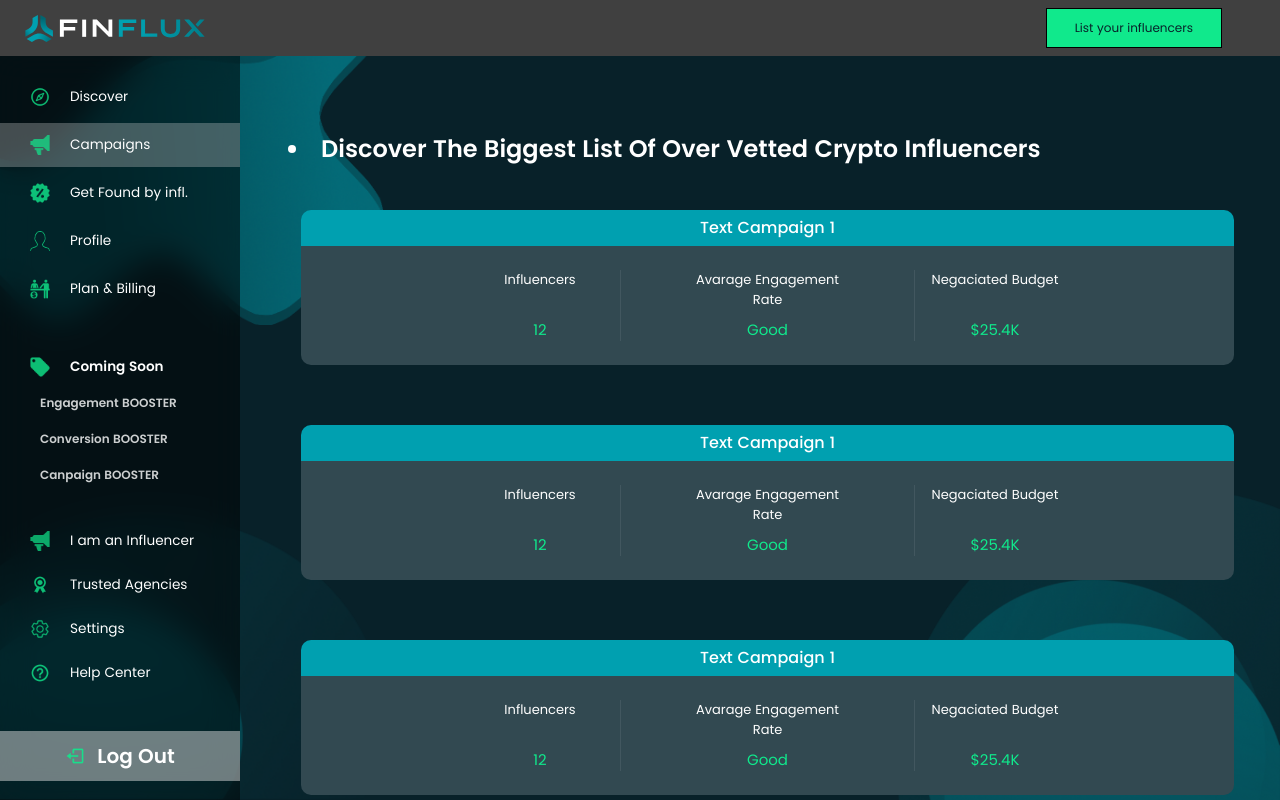
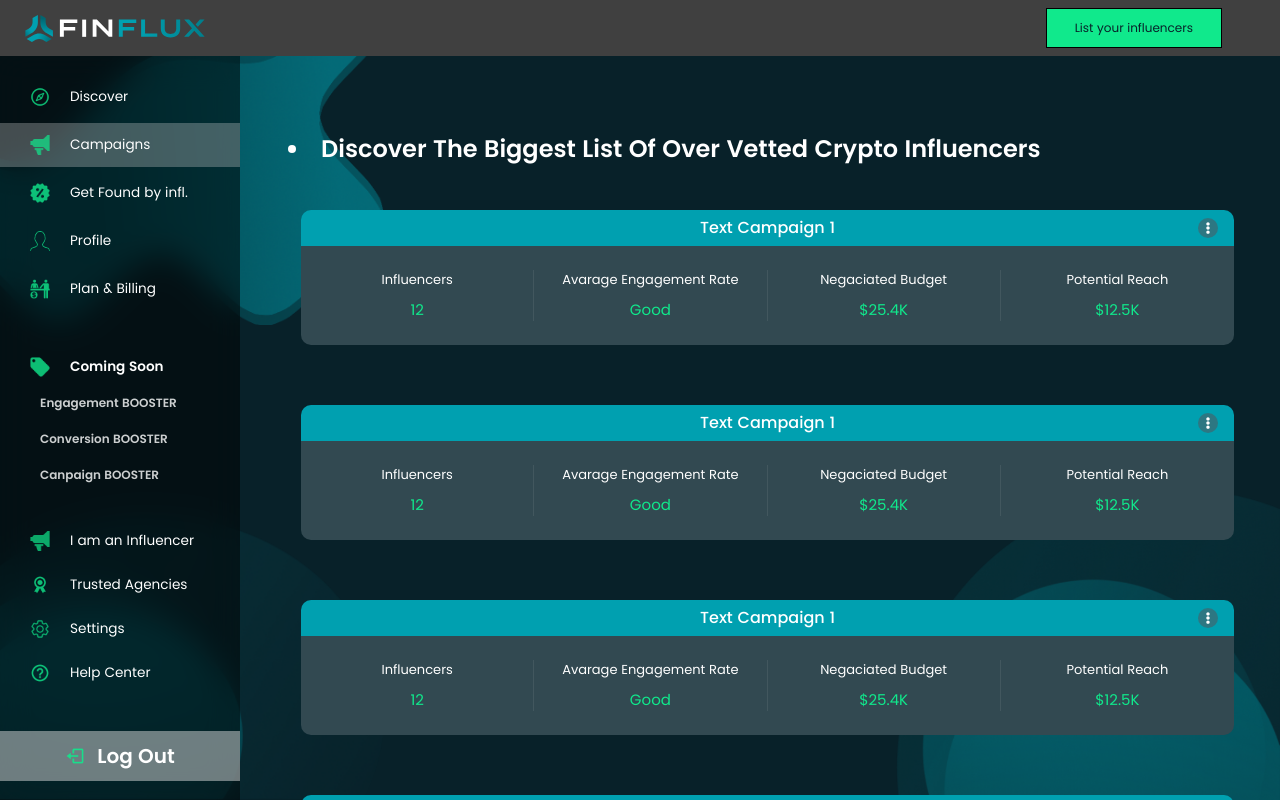
Before and after one commit to devlancer412/influx-frontend, a Next.js app: page /campaign in a window 1280 px wide. Built offline with nearby package versions, Linux system fonts and the light colour scheme.

Commit message:
campaign card changed

```diff
--- a/components/pages/campaign/CampaignCard.tsx
+++ b/components/pages/campaign/CampaignCard.tsx
@@ -8,6 +8,7 @@ const CampaignCard: React.FC<Campaign> = ({
   influencers,
   averageEngagementRate,
   budget,
+  potentialReach,
 }) => {
   return (
     <Link href={`/campaign/${id}`}>
@@ -16,31 +17,44 @@ const CampaignCard: React.FC<Campaign> = ({
           <h3 className='w-full bg-[#00A0B0] py-[6px] text-[16px] leading-[24px] text-white capitalize font-medium text-center md:rounded-t-[10px]'>
             {name}
           </h3>
+          <div className='absolute w-5 h-5 bg-[#41666FB2] rounded-full flex justify-center items-center right-4 top-1/2 -translate-y-1/2'>
+            <FaEllipsisV size={12} color='white' />
           </div>
-        <div className='w-full py-[42px] md:py-[24px] flex flex-col md:flex-row justify-center items-center md:items-stretch bg-[#243034] md:bg-[#324951] md:rounded-b-[10px]'>
-          <div className='flex flex-col justify-between w-[160px] text-center'>
+        </div>
+        <div className='w-full bg-[#243034] md:bg-[#324951] md:rounded-b-[10px] flex flex-col items-center'>
+          <div className='w-full max-w-[980px] py-[42px] md:py-[24px] grid grid-cols-1 lg:grid-cols-4 justify-center items-center md:items-stretch'>
+            <div className='flex flex-col justify-between text-center border-b lg:border-b-0 lg:border-r border-[#FFFFFF14]'>
               <h5 className='text-[13px] leading-[20px] text-white'>
                 Influencers
               </h5>
-            <h5 className='text-[15px] leading-[22px] text-[#10E98C] py-[14px] md:py-0'>
+              <h5 className='text-[15px] leading-[22px] text-[#10E98C] py-[14px] lg:py-0'>
                 {influencers}
               </h5>
             </div>
-          <div className='flex flex-col justify-between w-[90%] md:w-[295px] text-center px-[70px] border-y md:border-y-0 md:border-x border-[#FFFFFF14] pt-[60px] md:pt-0'>
+            <div className='flex flex-col justify-between text-center border-b lg:border-b-0 lg:border-r border-[#FFFFFF14] pt-[60px] lg:pt-0'>
               <h5 className='text-[13px] leading-[20px] text-white mb-[9px]'>
                 Avarage Engagement Rate
               </h5>
-            <h5 className='text-[15px] leading-[22px] text-[#10E98C] py-[14px] md:py-0'>
+              <h5 className='text-[15px] leading-[22px] text-[#10E98C] py-[14px] lg:py-0'>
                 {averageEngagementRate}
               </h5>
             </div>
-          <div className='flex flex-col justify-between w-[160px] text-center pt-[48px] md:pt-0'>
+            <div className='flex flex-col justify-between text-center border-b lg:border-b-0 lg:border-r border-[#FFFFFF14] pt-[48px] lg:pt-0'>
               <h5 className='text-[13px] leading-[20px] text-white'>
                 Negaciated Budget
               </h5>
-            <h5 className='text-[15px] leading-[22px] text-[#10E98C] py-[14px] md:py-0'>
+              <h5 className='text-[15px] leading-[22px] text-[#10E98C] py-[14px] lg:py-0'>
                 ${budget}K
               </h5>
+            </div>
+            <div className='flex flex-col justify-between text-center pt-[48px] lg:pt-0'>
+              <h5 className='text-[13px] leading-[20px] text-white'>
+                Potential Reach
+              </h5>
+              <h5 className='text-[15px] leading-[22px] text-[#10E98C] py-[14px] lg:py-0'>
+                ${potentialReach}K
+              </h5>
+            </div>
           </div>
         </div>
       </div>
--- a/store/slices/campaignSlice.ts
+++ b/store/slices/campaignSlice.ts
@@ -10,6 +10,7 @@ const initialState: CampaignsState = [
     influencers: 12,
     averageEngagementRate: 'Good',
     budget: 25.4,
+    potentialReach: 12.5,
   },
   {
     id: 1,
@@ -17,6 +18,7 @@ const initialState: CampaignsState = [
     influencers: 12,
     averageEngagementRate: 'Good',
     budget: 25.4,
+    potentialReach: 12.5,
   },
   {
     id: 2,
@@ -24,6 +26,7 @@ const initialState: CampaignsState = [
     influencers: 12,
     averageEngagementRate: 'Good',
     budget: 25.4,
+    potentialReach: 12.5,
   },
   {
     id: 3,
@@ -31,6 +34,7 @@ const initialState: CampaignsState = [
     influencers: 12,
     averageEngagementRate: 'Good',
     budget: 25.4,
+    potentialReach: 12.5,
   },
   {
     id: 4,
@@ -38,6 +42,7 @@ const initialState: CampaignsState = [
     influencers: 12,
     averageEngagementRate: 'Good',
     budget: 25.4,
+    potentialReach: 12.5,
   },
   {
     id: 5,
@@ -45,6 +50,7 @@ const initialState: CampaignsState = [
     influencers: 12,
     averageEngagementRate: 'Good',
     budget: 25.4,
+    potentialReach: 12.5,
   },
   {
     id: 6,
@@ -52,6 +58,7 @@ const initialState: CampaignsState = [
     influencers: 12,
     averageEngagementRate: 'Good',
     budget: 25.4,
+    potentialReach: 12.5,
   },
   {
     id: 7,
@@ -59,6 +66,7 @@ const initialState: CampaignsState = [
     influencers: 12,
     averageEngagementRate: 'Good',
     budget: 25.4,
+    potentialReach: 12.5,
   },
   {
     id: 8,
@@ -66,6 +74,7 @@ const initialState: CampaignsState = [
     influencers: 12,
     averageEngagementRate: 'Good',
     budget: 25.4,
+    potentialReach: 12.5,
   },
   {
     id: 7,
@@ -73,6 +82,7 @@ const initialState: CampaignsState = [
     influencers: 12,
     averageEngagementRate: 'Good',
     budget: 25.4,
+    potentialReach: 12.5,
   },
 ];
 
--- a/types/global.d.ts
+++ b/types/global.d.ts
@@ -14,6 +14,7 @@ declare global {
     influencers: number;
     averageEngagementRate: 'Good' | 'Normal' | 'Bad';
     budget: number;
+    potentialReach: number;
   }
 
   interface Influence {
```
Lines whose indentation alone changed are shown as unchanged.
